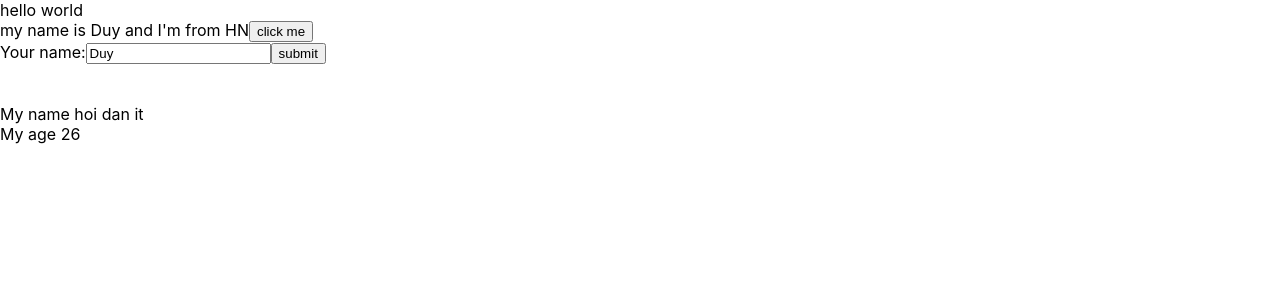
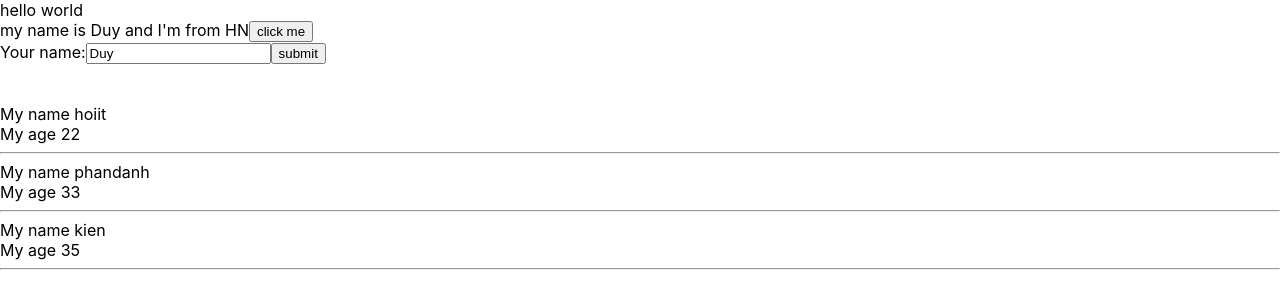
Before and after one commit to KhuatDuy04/Learn-React, a React (Create React App) app: page / in a window 1280 px wide. Shown: the top 308 px of the page. Built offline with nearby package versions, Linux system fonts and the light colour scheme.

Commit message:
outputting list

```diff
--- a/src/components/DisplayInfor.js
+++ b/src/components/DisplayInfor.js
@@ -2,14 +2,21 @@
 
 class DisplayInfor extends React.Component {
     render() {
-        console.log(this.props);
-        const {age, name} = this.props;
+        const {listUsers} = this.props;
 
+        // DRY don't repeat yourself
         //props => viết tắt properties
         return (
             <div>
-                <div>My name {name}</div>
-                <div>My age {age}</div>
+                { listUsers.map((user, index) => {
+                    return (
+                        <div key={user.id}>
+                            <div>My name {user.name}</div>
+                            <div>My age {user.age}</div>
+                            <hr/>
+                        </div>
+                    )
+                })}
             </div>
         )
     }
--- a/src/components/MyComponent.js
+++ b/src/components/MyComponent.js
@@ -7,14 +7,21 @@
 
 class MyComponent extends React.Component {
 
+    state = {
+        listUsers: [
+            {id: 1, name: 'hoiit', age: 22},
+            {id: 2, name: 'phandanh', age: 33},
+            {id: 3, name: 'kien', age: 35},
+        ]
+    }
+
     //JSX
     render(){
-        const address = ['hn', 'hcm'];
         return (
             <div>
                 <UserInfor/>
                 <br/> <br/>
-                <DisplayInfor name="hoi dan it" age={26} address={address}/>
+                <DisplayInfor listUsers={this.state.listUsers} users={this.state.listUsers}/>
             </div>
         );
     }
```
